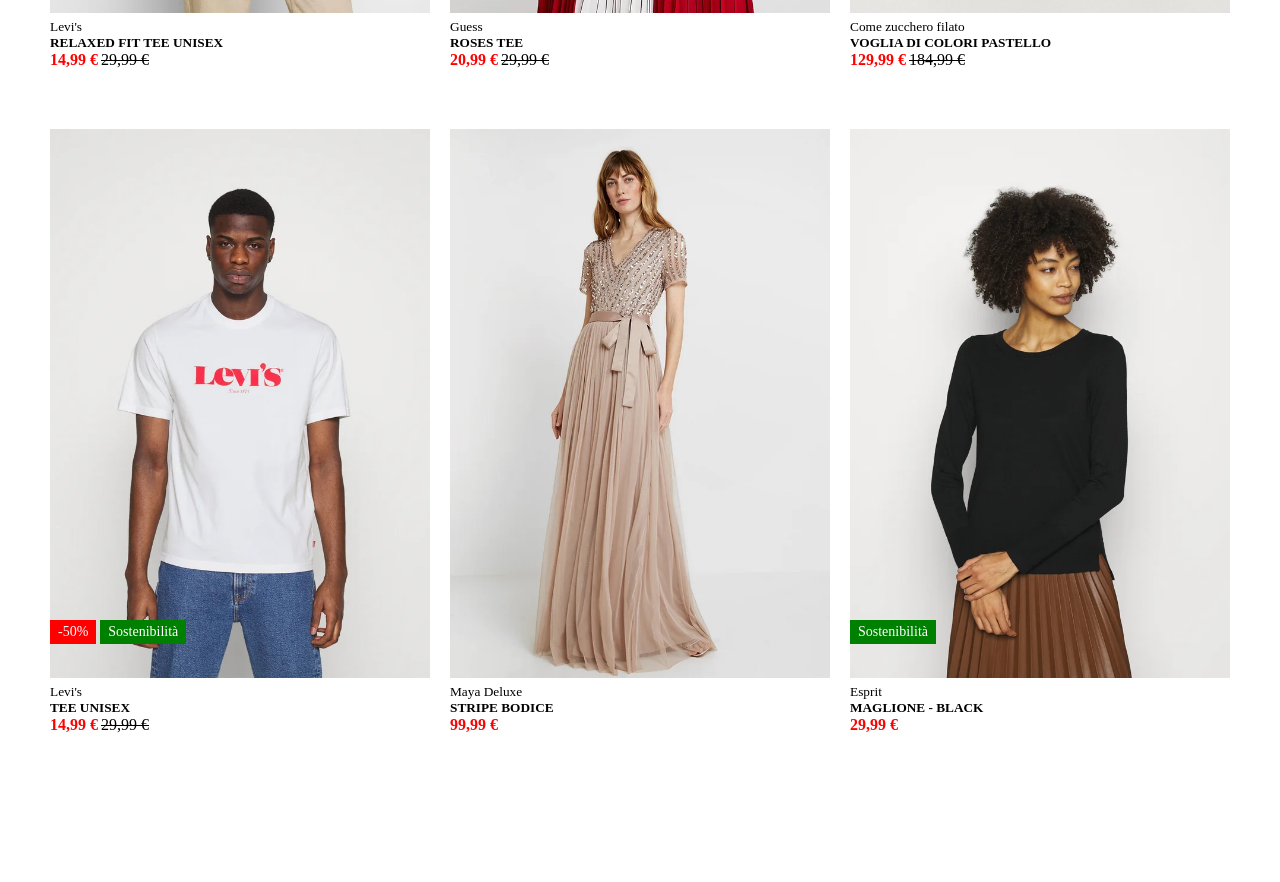
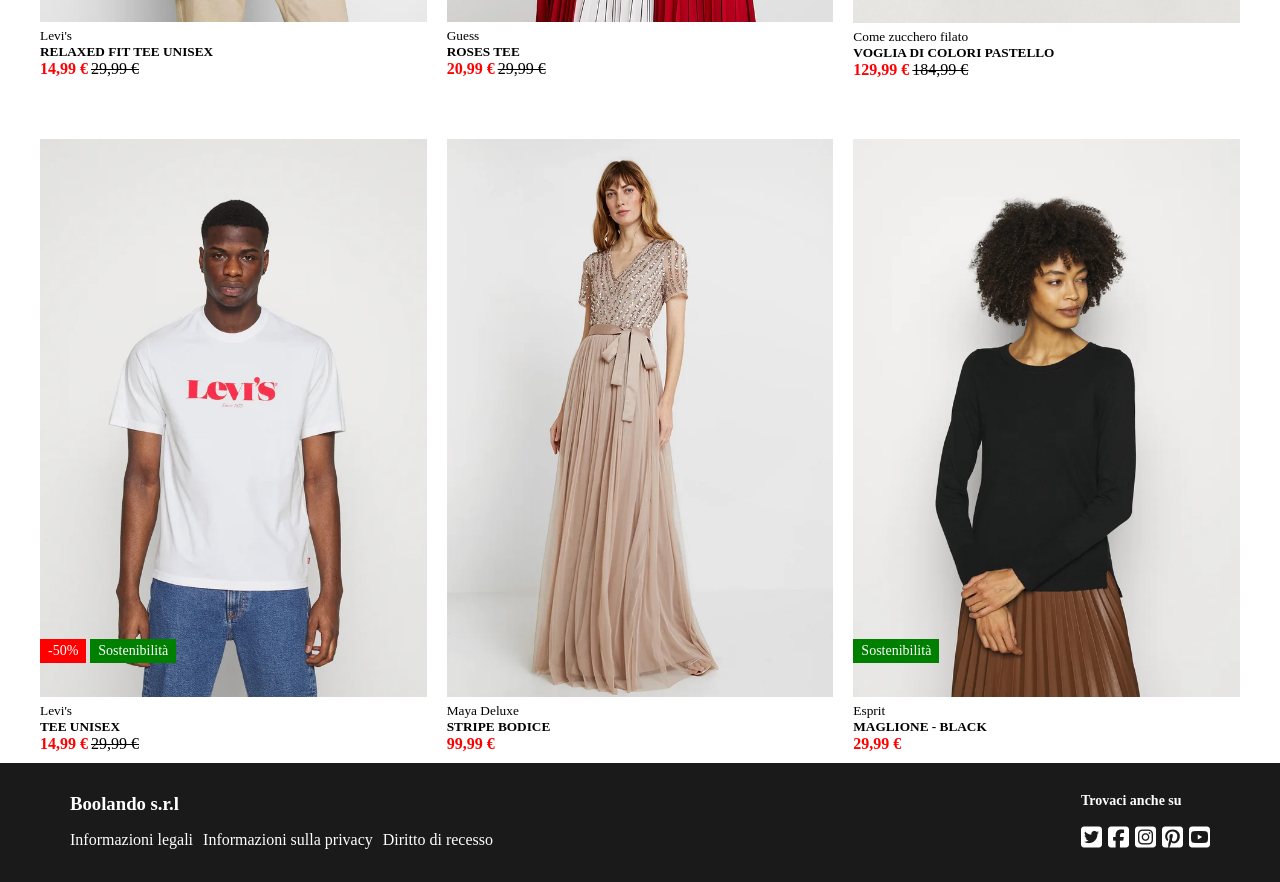
Before and after one commit to DionisiePulbere/html-css-boolando, a plain HTML site: page index.html in a window 1280 px wide. Shown: the part 660-1542 px from the top of the page. Before the commit the page ends 1404 px from the top, so only its background shows below. Drawn offline with Linux system fonts and the light colour scheme.

Commit message:
feat: add footer

```diff
--- a/index.html
+++ b/index.html
@@ -105,7 +105,26 @@
         </div>
     </main>
     <footer>
-
+        <div class="container">
+            <div class="footer-left">
+                <h3>Boolando s.r.l</h3>
+                <ul>
+                    <li><a href="#">Informazioni legali</a></li>
+                    <li><a href="#">Informazioni sulla privacy</a></li>
+                    <li><a href="#">Diritto di recesso</a></li>
+                </ul>
+            </div>
+            <div class="footer-right">
+                <h6>Trovaci anche su</h6>
+                <div class="social">
+                    <i class="fa-brands fa-square-twitter"></i>
+                    <i class="fa-brands fa-square-facebook"></i>
+                    <i class="fa-brands fa-square-instagram"></i>
+                    <i class="fa-brands fa-square-pinterest"></i>
+                    <i class="fa-brands fa-square-youtube"></i>
+                </div>
+            </div>
+        </div>
     </footer>
 </body>
 </html>
--- a/style.css
+++ b/style.css
@@ -40,7 +40,7 @@ header .container .row{
     padding: 20px 0;
 }
 
-.category ul{
+ul{
     list-style: none;
     display: flex;
 }
@@ -48,7 +48,7 @@ header .container .row{
 li a{
     color: #ffffff;
     text-decoration: none;
-    margin: 0 8px;
+    margin-right: 10px;
 }
 
 .logo img{
@@ -68,6 +68,14 @@ i{
     margin: 50px 10px;
     margin-bottom: 10px;
     position: relative;
+}
+
+.row div.col-33:first-child{
+    margin-left: 0;
+}
+
+.row div.col-33:last-child{
+    margin-right: 0;
 }
 
 .price-o{
@@ -108,3 +116,30 @@ i{
     color: red;
     display: none;
 }
+
+/* ----------------
+    FOOTER
+---------------- */
+
+footer{
+    background-color: #1A1A1A;
+    color: white;
+}
+
+footer .container{
+    display: flex;
+    justify-content: space-between;
+    padding: 30px;
+}
+
+footer h3, footer h6{
+    margin-bottom: 16px;
+}
+
+h6{
+    font-size: 14px;
+}
+
+.social{
+    font-size: 24px;
+}
```
